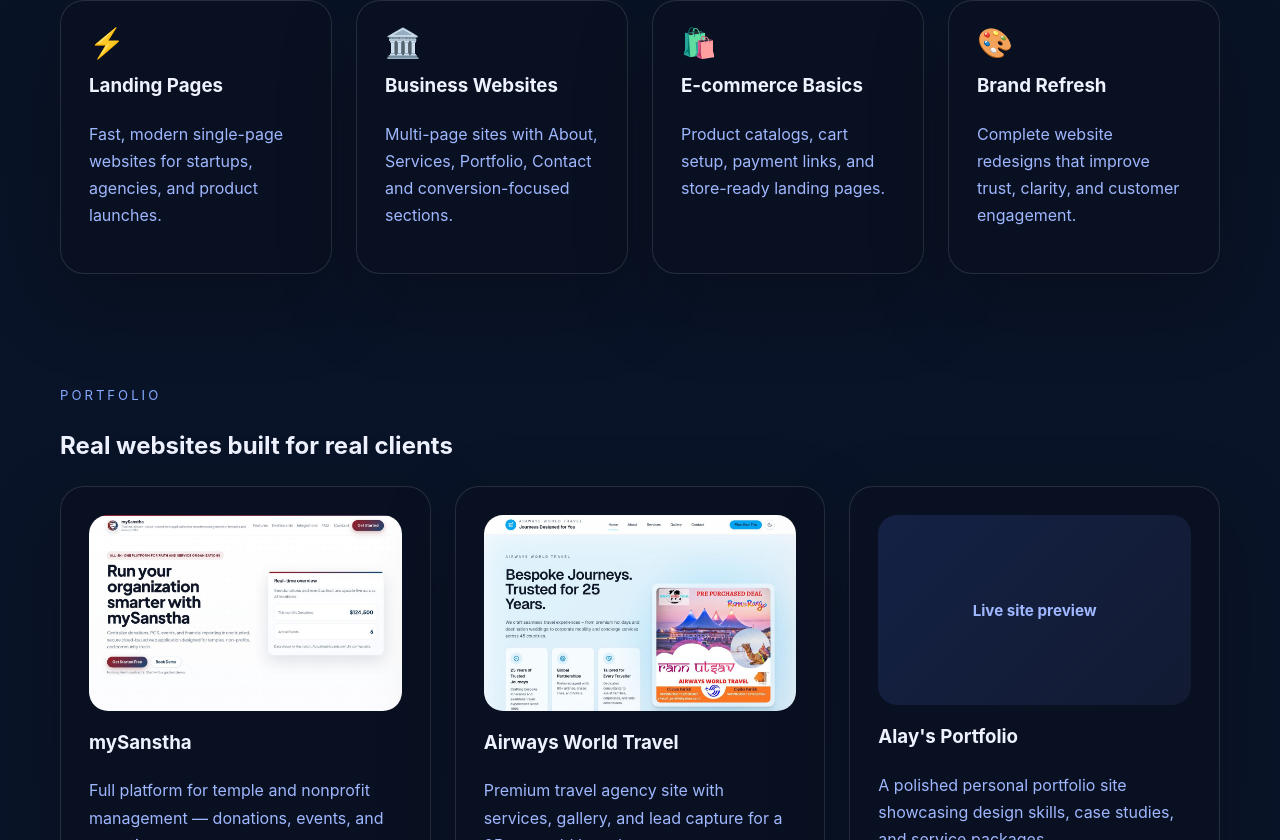
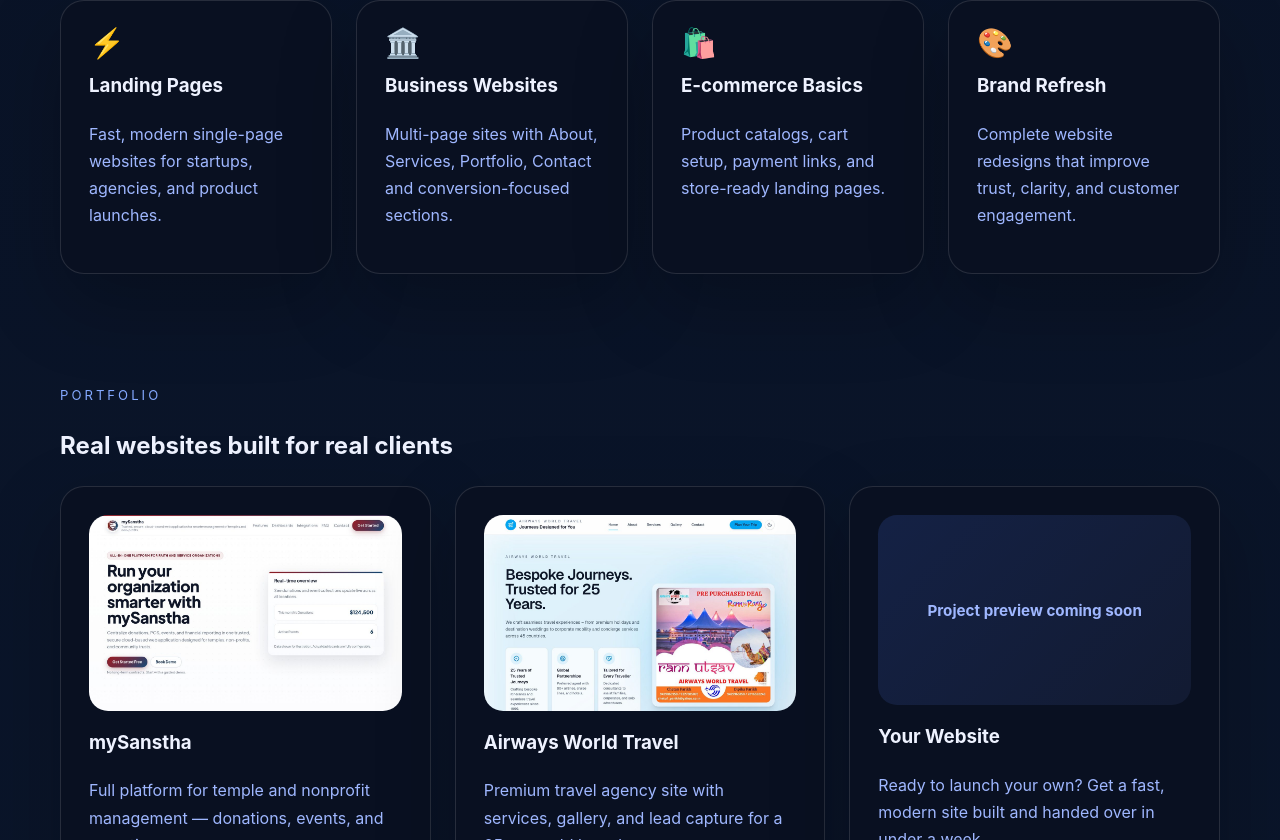
Before and after one commit to alayparikh/websiteBuilder, a React (Vite) app: page / in a window 1280 px wide. Shown: the part 1960-2800 px from the top of the page. Built offline with nearby package versions, Linux system fonts and the light colour scheme.

Commit message:
removing m portfolia from this page

```diff
--- a/src/pages/HomePage.jsx
+++ b/src/pages/HomePage.jsx
@@ -67,12 +67,12 @@
     img: '/portfolio-airways.jpg',
     url: 'https://airwaysworldtravel.vercel.app',
   },
-  {
-    name: "Alay's Portfolio",
-    description: 'A polished personal portfolio site showcasing design skills, case studies, and service packages.',
-    img: null,
-    url: 'https://alay-s-portfolio.vercel.app',
-  },
+  // {
+  //   name: "Alay's Portfolio",
+  //   description: 'A polished personal portfolio site showcasing design skills, case studies, and service packages.',
+  //   img: null,
+  //   url: 'https://alay-s-portfolio.vercel.app',
+  // },
   {
     name: 'Your Website',
     description: 'Ready to launch your own? Get a fast, modern site built and handed over in under a week.',
--- a/src/pages/PortfolioPage.jsx
+++ b/src/pages/PortfolioPage.jsx
@@ -15,13 +15,13 @@
     url: 'https://airwaysworldtravel.vercel.app',
     tag: 'Travel Agency',
   },
-  {
-    name: "Alay's Portfolio",
-    details: 'A polished personal portfolio site showcasing case studies, services, and a modern brand identity.',
-    img: null,
-    url: 'https://alay-s-portfolio.vercel.app',
-    tag: 'Personal Portfolio',
-  },
+  // {
+  //   name: "Alay's Portfolio",
+  //   details: 'A polished personal portfolio site showcasing case studies, services, and a modern brand identity.',
+  //   img: null,
+  //   url: 'https://alay-s-portfolio.vercel.app',
+  //   tag: 'Personal Portfolio',
+  // },
   {
     name: 'Your Website',
     details: 'Ready to be built. Get a fast, modern, mobile-friendly site delivered with full handoff in under a week.',
```
